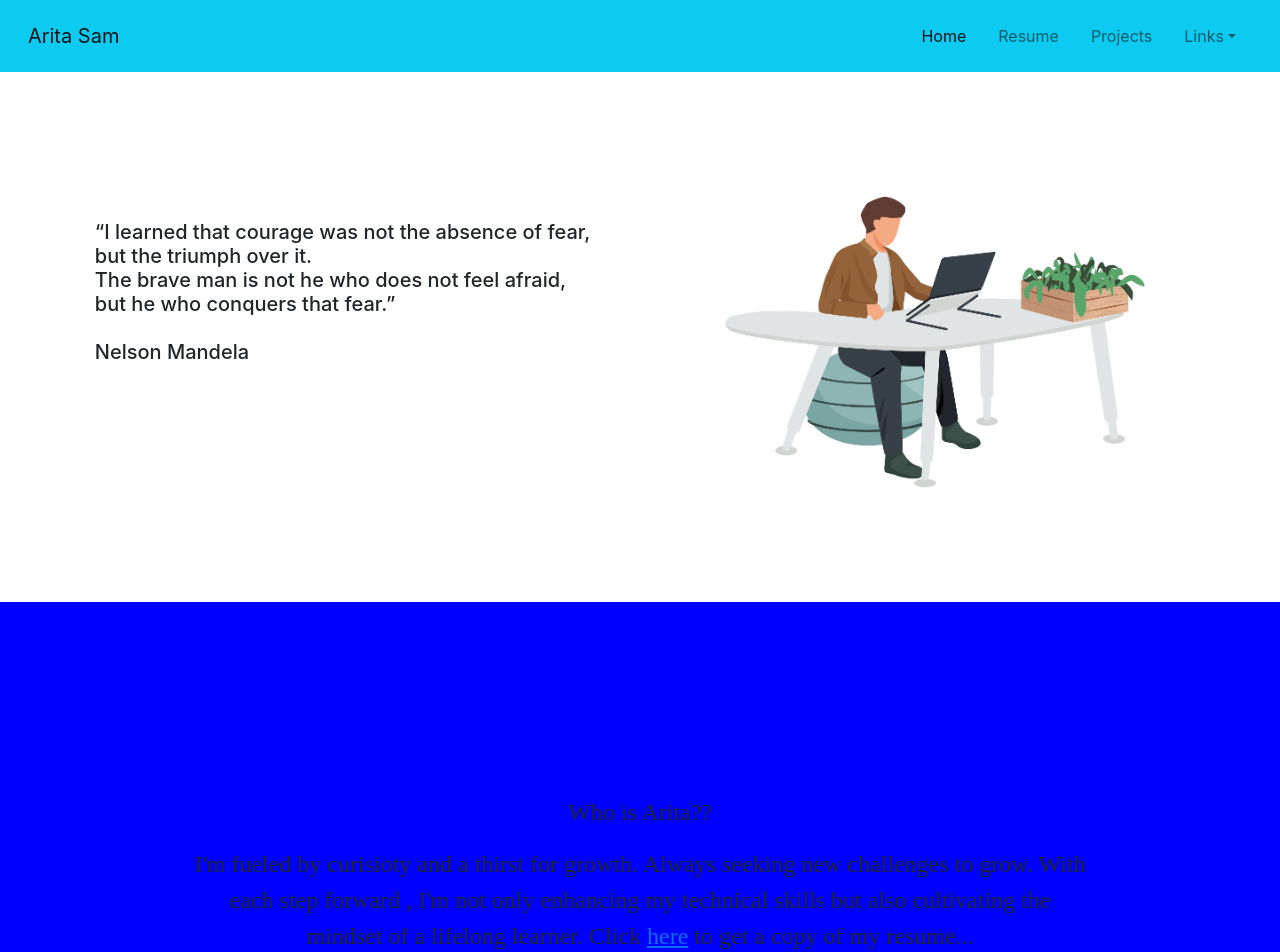
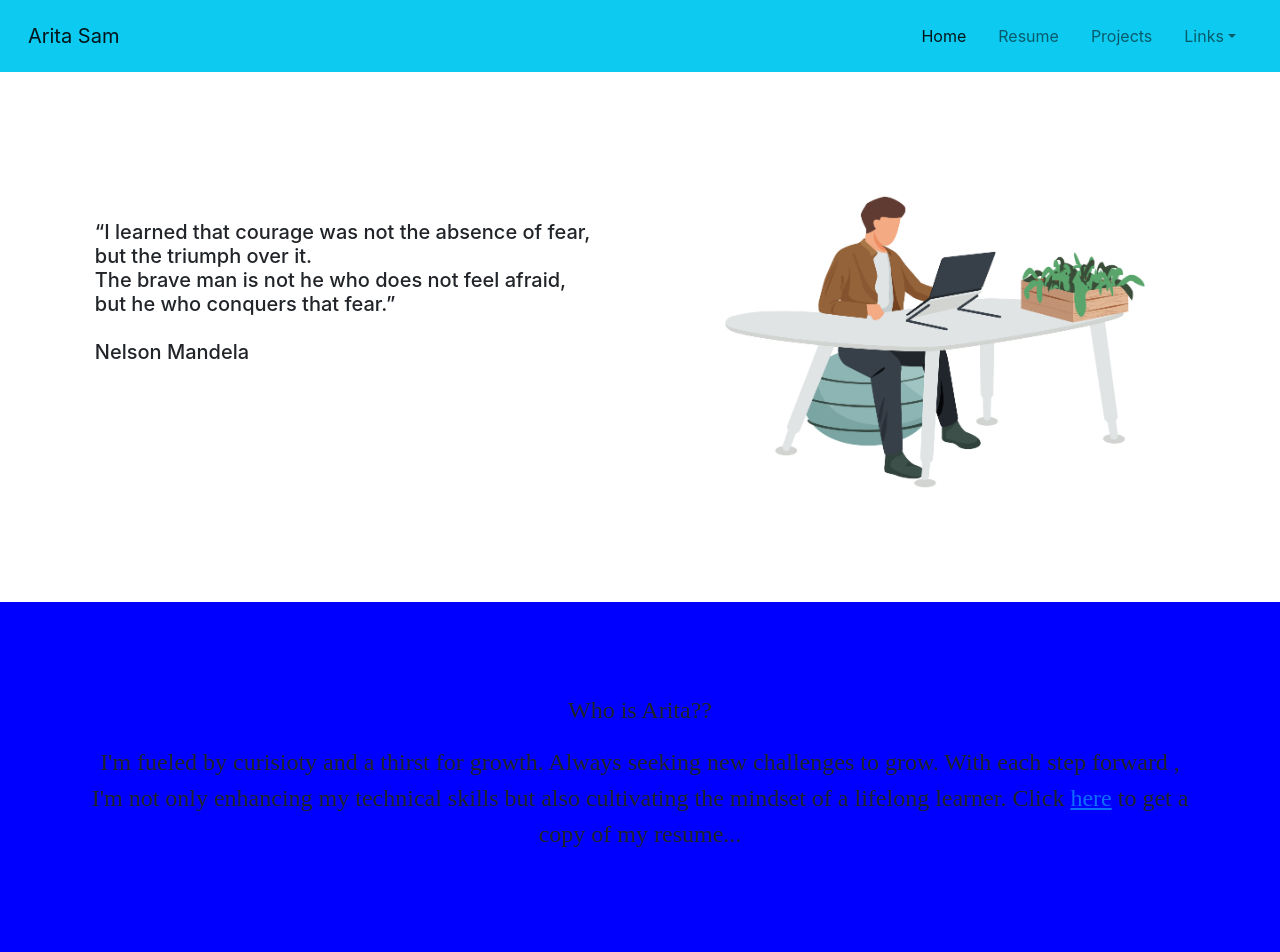
Before and after one commit to Arita-wa-Security/arita-portfolio, a React (Create React App) app: page / in a window 1280 px wide. Shown: the top 952 px of the page. Built offline with nearby package versions, Linux system fonts and the light colour scheme.

Commit message:
style: Styled the height and padding

```diff
--- a/src/components/Body/Resume/Resume.css
+++ b/src/components/Body/Resume/Resume.css
@@ -1,6 +1,6 @@
 #resume{
     background-color: blue;
-    height: 500px;
+    height: 350px;
     margin-top: 10px;
     position: relative;
 }
@@ -10,6 +10,6 @@
     font-size: x-large;
     text-align: center;
     font-weight: lighter;
-    padding: 15%;
+    padding: 7%;
 
 }
```
